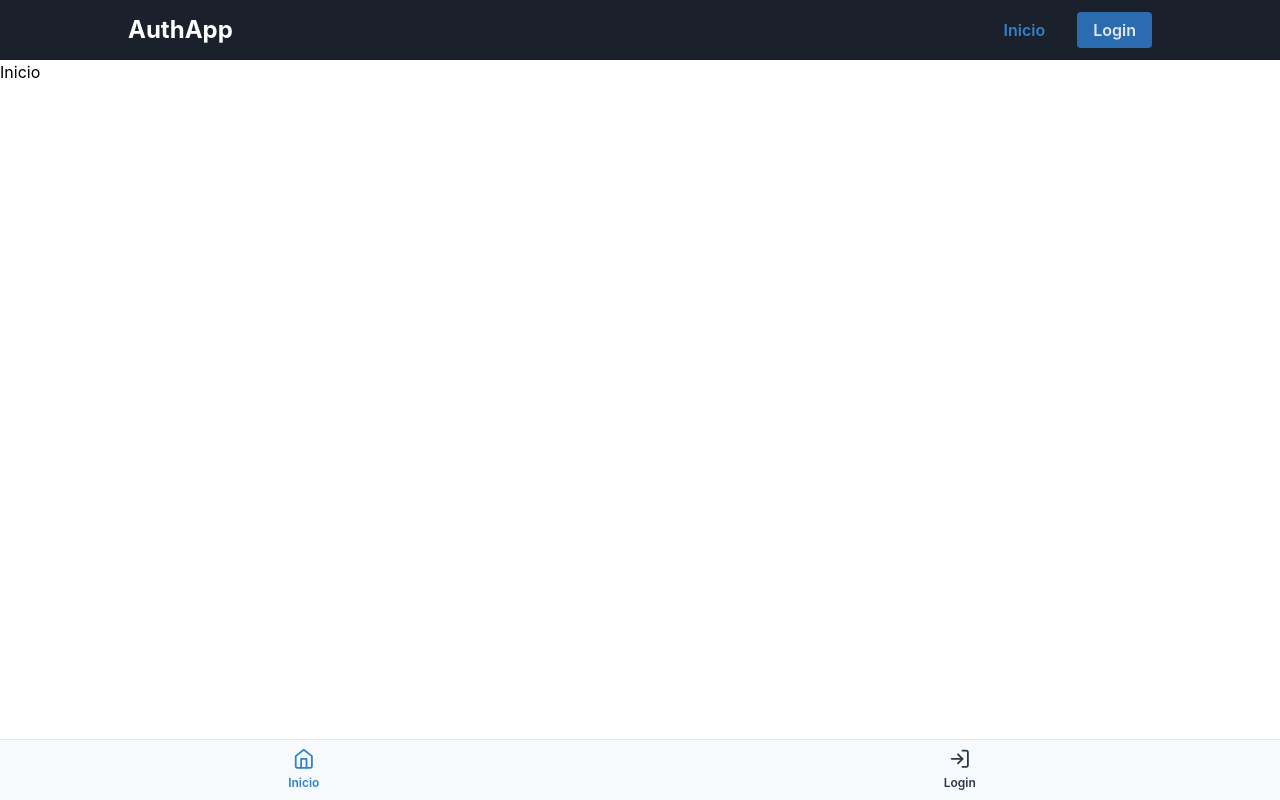
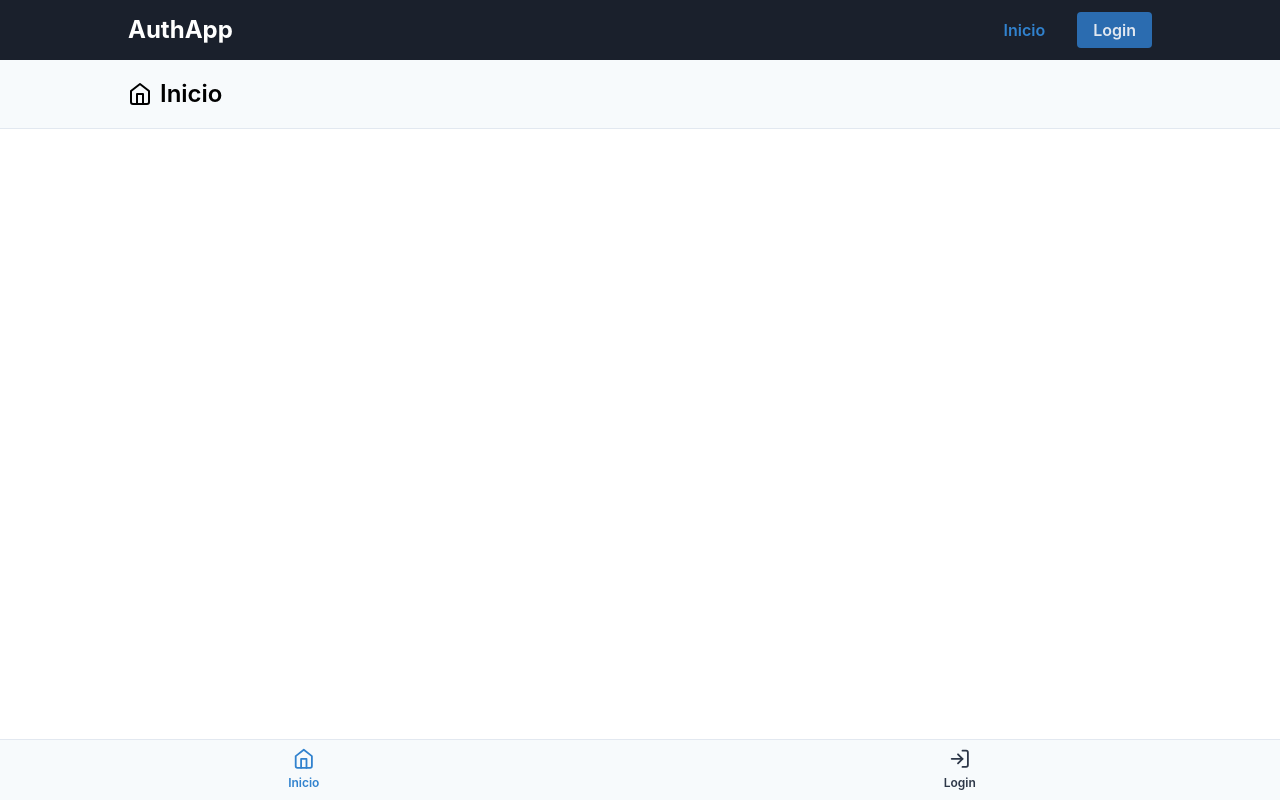
Before and after one commit to edubasabe/crud-react-udemy, a React (Create React App) app: page / in a window 1280 px wide. Built offline with nearby package versions, Linux system fonts and the light colour scheme; no server answers.

Commit message:
:lipstick: Page Headings added

```diff
--- a/package.json
+++ b/package.json
@@ -15,6 +15,7 @@
     "react-icons": "^3.10.0",
     "react-router-dom": "^5.2.0",
     "react-scripts": "3.4.1",
+    "react-transition-group": "^4.4.1",
     "tailwindcss": "^1.4.6"
   },
   "scripts": {
--- a/src/App.jsx
+++ b/src/App.jsx
@@ -1,11 +1,18 @@
 /* eslint-disable no-restricted-globals */
 import React, { useState, useEffect } from "react";
-import { BrowserRouter as Router, Route, Switch } from "react-router-dom";
+import {
+  BrowserRouter as Router,
+  Route,
+  Switch,
+  withRouter,
+} from "react-router-dom";
 import Navbar from "./components/Navbar/Navbar";
 import Login from "./containers/Login/Login";
 import Admin from "./containers/Admin/Admin";
+import Home from "./containers/Home/Home";
 import { auth } from "./firebase";
 import MyTasks from "./containers/MyTasks/MyTasks";
+import { TransitionGroup, CSSTransition } from "react-transition-group";
 
 function App() {
   const [firebaseUser, setFirebaseUser] = useState(false);
@@ -15,30 +22,33 @@ function App() {
       else setFirebaseUser(null);
     });
   }, []);
-  return firebaseUser !== false ? (
-    <Router>
-      <Navbar firebaseUser={firebaseUser} />
-      <div className="mx-auto px-4 lg:px-0">
-        <Switch>
+
+  const AnimatedSwitch = withRouter(({ location }) => (
+    <TransitionGroup>
+      <CSSTransition key={location.key} classNames="slide" timeout={1000}>
+        <Switch location={location}>
           <Route path="/" exact>
-            Inicio
+            <Home />
           </Route>
-        </Switch>
-        <Switch>
           <Route path="/login">
             <Login />
           </Route>
-        </Switch>
-        <Switch>
           <Route path="/admin">
             <Admin />
           </Route>
-        </Switch>
-        <Switch>
           <Route path="/my-tasks">
             <MyTasks />
           </Route>
         </Switch>
+      </CSSTransition>
+    </TransitionGroup>
+  ));
+
+  return firebaseUser !== false ? (
+    <Router>
+      <Navbar firebaseUser={firebaseUser} />
+      <div className="mx-auto">
+        <AnimatedSwitch />
       </div>
     </Router>
   ) : (
--- a/src/components/PageHeading/PageHeading.jsx
+++ b/src/components/PageHeading/PageHeading.jsx
@@ -4,8 +4,10 @@ import PropTypes from "prop-types";
 const PageHeading = (props) => {
   return (
     <div>
-      <div className="headline flex bg-gray-100 w-full py-4 mb-4 border-b border-gray-300">
-        <div className="container max-w-5xl mx-auto flex">{props.children}</div>
+      <div className="headline flex bg-gray-100 w-full py-4 mb-4 px-4 lg:px-0 border-b border-gray-300">
+        <div className="container max-w-5xl mx-auto flex items-center">
+          {props.children}
+        </div>
       </div>
     </div>
   );
--- a/src/containers/Admin/Admin.jsx
+++ b/src/containers/Admin/Admin.jsx
@@ -2,6 +2,8 @@ import React from "react";
 import { auth } from "../../firebase";
 import { useEffect, useState } from "react";
 import { withRouter } from "react-router-dom";
+import PageHeading from "../../components/PageHeading/PageHeading";
+import { FiUser } from "react-icons/fi";
 
 const Admin = (props) => {
   const [user, setUser] = useState(null);
@@ -17,9 +19,13 @@ const Admin = (props) => {
 
   return (
     <div>
-      <h3 className="font-semibold text-2xl">Mis Tareas</h3>
-      <hr />
-      {user && <h3 className="text-2xl font-semibold">{user.email}</h3>}
+      <PageHeading>
+        <FiUser size="1.5em" className="mr-2" />
+        <h2 className="text-2xl font-semibold">Admin</h2>
+      </PageHeading>
+      <div className="container px-4">
+        {user && <h3 className="text-2xl font-semibold">{user.email}</h3>}
+      </div>
     </div>
   );
 };
--- /dev/null
+++ b/src/containers/Home/Home.jsx
@@ -0,0 +1,15 @@
+import React from "react";
+import PageHeading from "../../components/PageHeading/PageHeading";
+import { FiHome } from "react-icons/fi";
+const Home = () => {
+  return (
+    <div>
+      <PageHeading>
+        <FiHome size="1.5em" className="mr-2" />
+        <h2 className="text-2xl font-semibold">Inicio</h2>
+      </PageHeading>
+    </div>
+  );
+};
+
+export default Home;
--- a/src/containers/Login/Login.jsx
+++ b/src/containers/Login/Login.jsx
@@ -95,7 +95,7 @@ const Login = (props) => {
           {isRegister ? "Registro de usuario" : "Iniciar sesión"}
         </h3>
         <div className="flex justify-center">
-          <div className="max-w-sm w-full mt-5">
+          <div className="max-w-sm w-full mt-5 px-4">
             <form onSubmit={handleSubmit}>
               {error && (
                 <div className="bg-red-100 py-2 px-4 mb-2 rounded border border-red-500">
```
Also changed, not shown: src/styles/index.css (+26 -0 lines), src/index.css, 1 other file (tests, documents, lock files or other folders).
